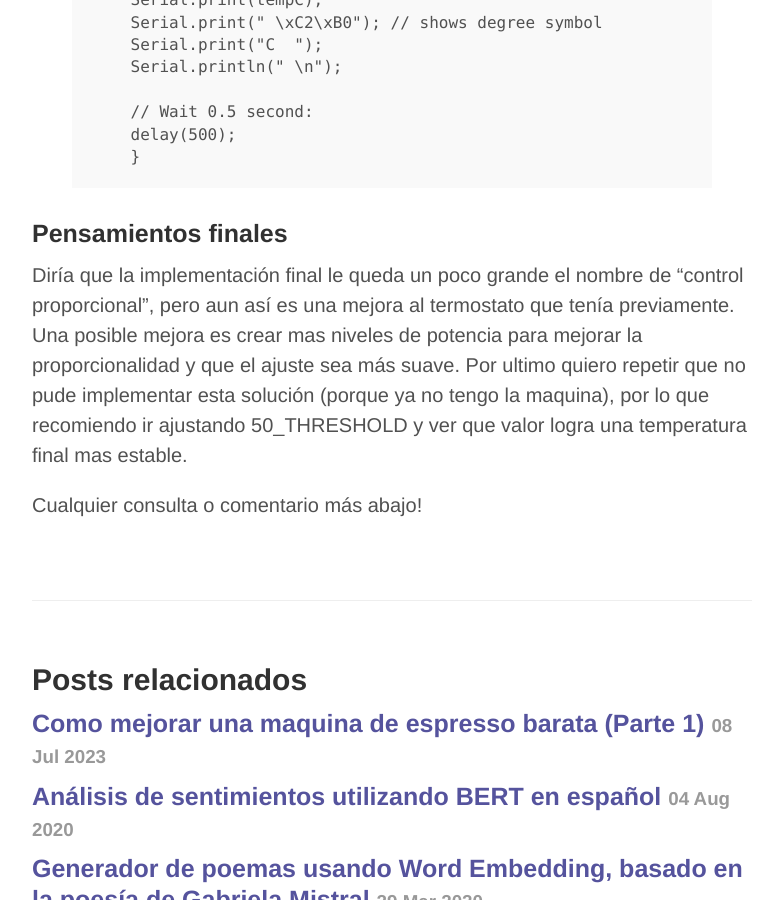
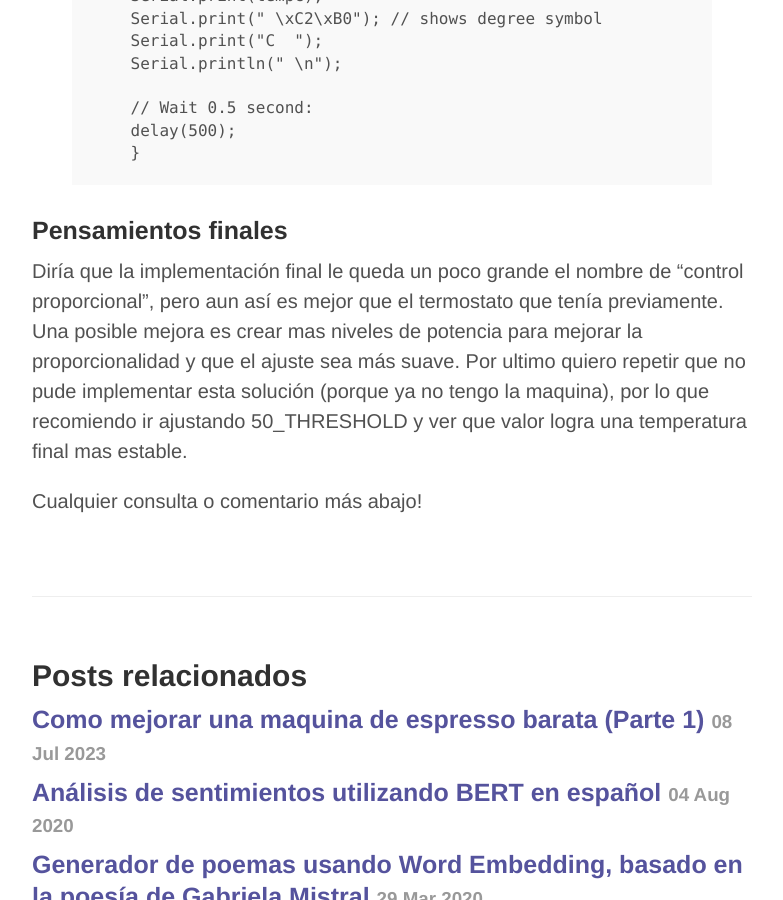
Before and after one commit to benjad/benjad.github.io, a Jekyll site: the page built from _posts/2023-12-08-como-mejorar-una-maquina-espresso-barata-2.md, in a window 1280 px wide and 900 px high, scrolled down 5972 px. Shown: the whole window, without its empty margins (248-1031 px from the left). Built offline with Jekyll 4.4.1, drawn with Linux system fonts in a browser that asks for light colours; Markdown is read by kramdown in place of the engine named in the settings; comment, search, counter and statistics services are not loaded.

Commit message:
mods espresso 2

```diff
--- a/_posts/2023-12-08-como-mejorar-una-maquina-espresso-barata-2.md
+++ b/_posts/2023-12-08-como-mejorar-una-maquina-espresso-barata-2.md
@@ -32,7 +32,7 @@
 ## Programar el controlador PID
 Ahora que tenemos como encender/apagar el termo y además podemos monitorear la temperatura, solo tenemos que programar el control PID.. ¿o no?
 Bueno después de realizar esta conexión me di cuenta que el control PID necesita que la señal de salida (en nuestro caso sería la potencia del termo) sea variable, pero para nuestro ejemplo solo podemos prender o apagar el termo a una potencia fija.
-###¿Entonces que hacemos?
+## ¿Entonces que hacemos?
 Para simplificar el problema implementaremos solo la P en PID, es decir solamente un control proporcional de la señal. Tambien para simular niveles de potencia se hara un encendido y apagado intermitente, creando dos niveles: 100% y 50%. Para que se entienda mejor, acá un grafico de ejemplo  con la señal tipo "cajón" que busca ser equivalente a una potencia del 50%:
 
 ![grafico simular señal](/assets/potencia_sim.JPG)
@@ -115,6 +115,6 @@
 
 
 ### Pensamientos finales
-Diría que la implementación final le queda un poco grande el nombre de "control proporcional", pero aun así es una mejora al termostato que tenía previamente. Una posible mejora es crear mas niveles de potencia para mejorar la proporcionalidad y que el ajuste sea más suave. Por ultimo quiero repetir que no pude implementar esta solución (porque ya no tengo la maquina), por lo que recomiendo ir ajustando 50_THRESHOLD y ver que valor logra una temperatura final mas estable.
+Diría que la implementación final le queda un poco grande el nombre de "control proporcional", pero aun así es mejor que el termostato que tenía previamente. Una posible mejora es crear mas niveles de potencia para mejorar la proporcionalidad y que el ajuste sea más suave. Por ultimo quiero repetir que no pude implementar esta solución (porque ya no tengo la maquina), por lo que recomiendo ir ajustando 50_THRESHOLD y ver que valor logra una temperatura final mas estable.
 
 Cualquier consulta o comentario más abajo!
```
